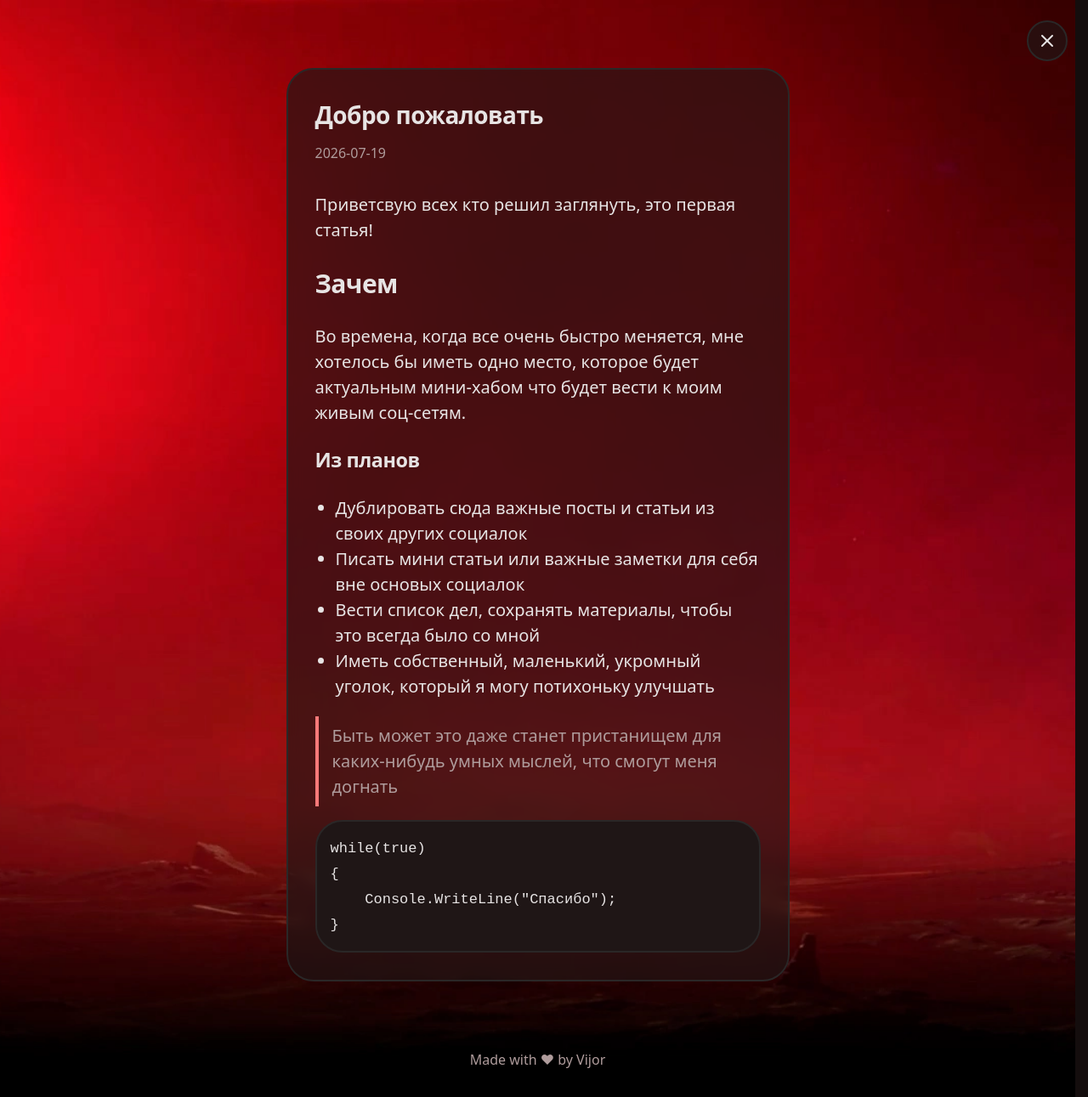
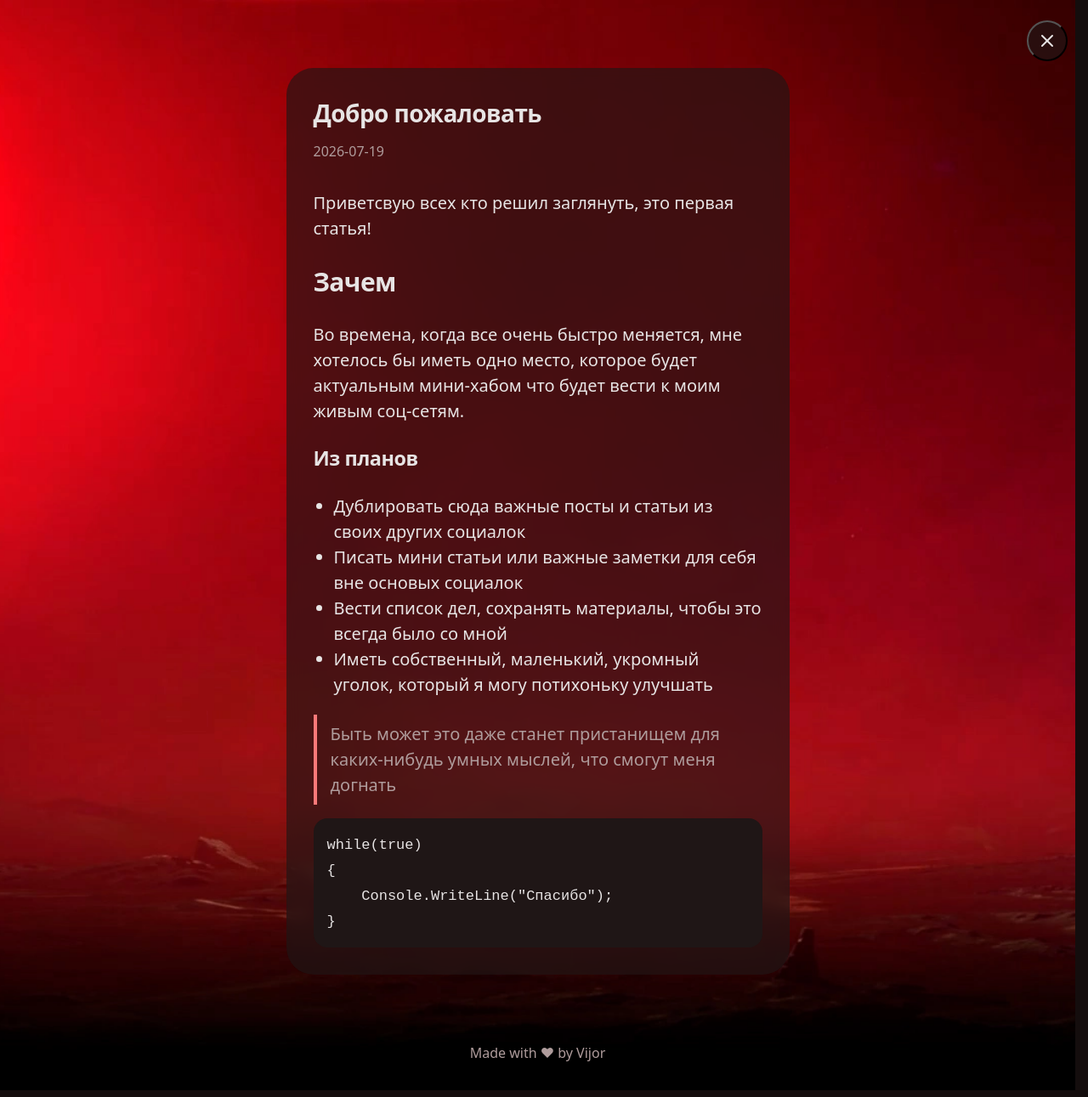
Before and after one commit to Vijorich/SocialLinker, a Jekyll site: the page built from _posts/2026-07-20-welcome.md, in a window 1280 px wide. Shown: the whole page at 85% size. Built offline with Jekyll 4.4.1, drawn with Linux system fonts in a browser that asks for light colours.

Commit message:
Style updates

```diff
--- a/assets/style.css
+++ b/assets/style.css
@@ -84,8 +84,8 @@
   :first-child { margin-top: 0; }
   :last-child { margin-bottom: 0; }
   a { color: var(--accent); text-decoration: none; &:hover { text-decoration: underline; } }
-  code { background: var(--bg-card); padding: 0.25em 0.5em; border-radius: 0.25rem; font-size: 0.85em; border: 0.125rem solid var(--border); }
-  pre { background: var(--bg-card); padding: 1rem; border-radius: var(--radius); overflow-x: auto; border: 0.125rem solid var(--border); }
+  code { background: var(--bg-card); padding: 0.5em 0.5em; border-radius: 0.25rem; font-size: 0.85em; }
+  pre { background: var(--bg-card); padding: 1rem; border-radius: 1rem; overflow-x: auto; }
   pre code { background: none; border: none; padding: 0; }
   blockquote { border-left: 0.25rem solid var(--accent); margin: 1rem 0; padding: 0.5rem 1rem; color: var(--fg-muted); }
   ul, ol { padding-left: 1.5rem; }
@@ -173,7 +173,6 @@
   background: rgba(31, 22, 22, 0.65);
   backdrop-filter: blur(8px);
   -webkit-backdrop-filter: blur(8px);
-  border: 0.125rem solid var(--border);
   border-radius: var(--radius);
   padding: 2rem;
 }
@@ -197,7 +196,6 @@
   background: rgba(31, 22, 22, 0.65);
   backdrop-filter: blur(8px);
   -webkit-backdrop-filter: blur(8px);
-  border: 0.125rem solid var(--border);
   border-radius: 50%;
   color: var(--fg);
   cursor: pointer;
```
